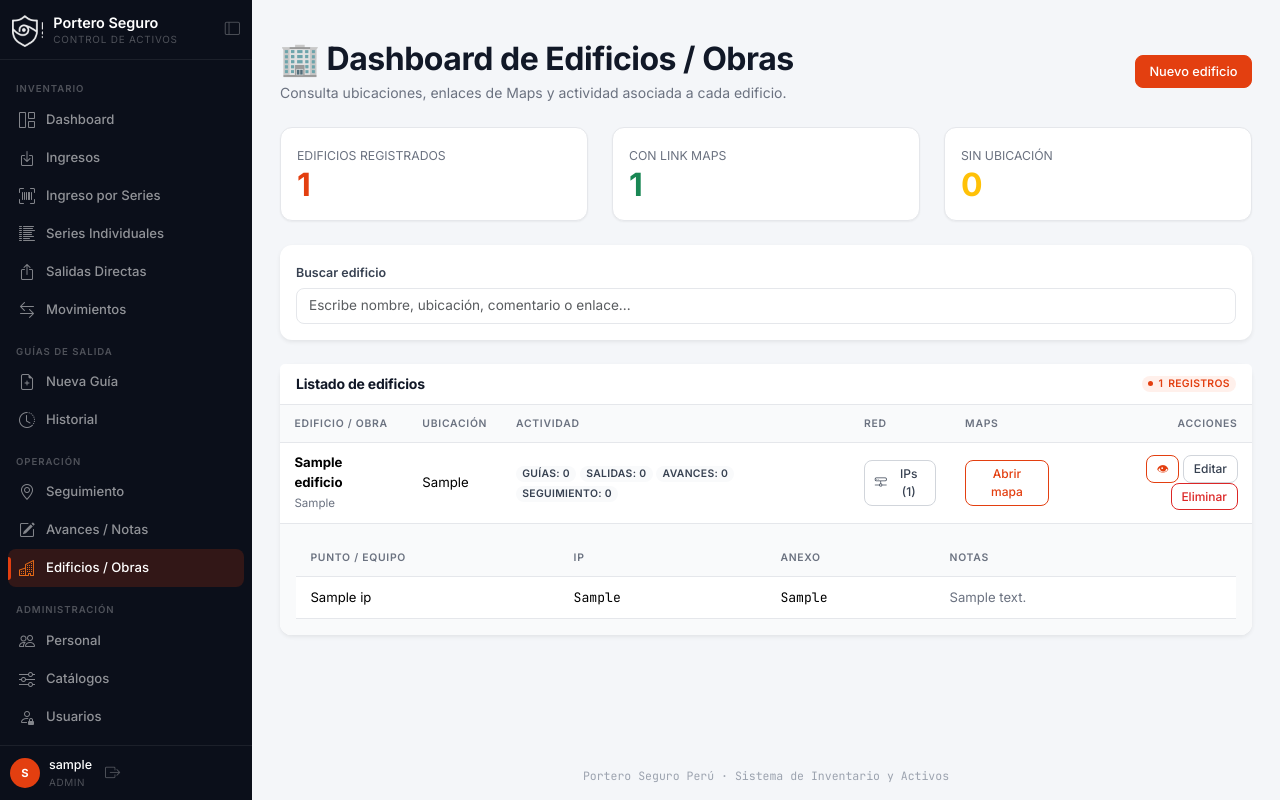
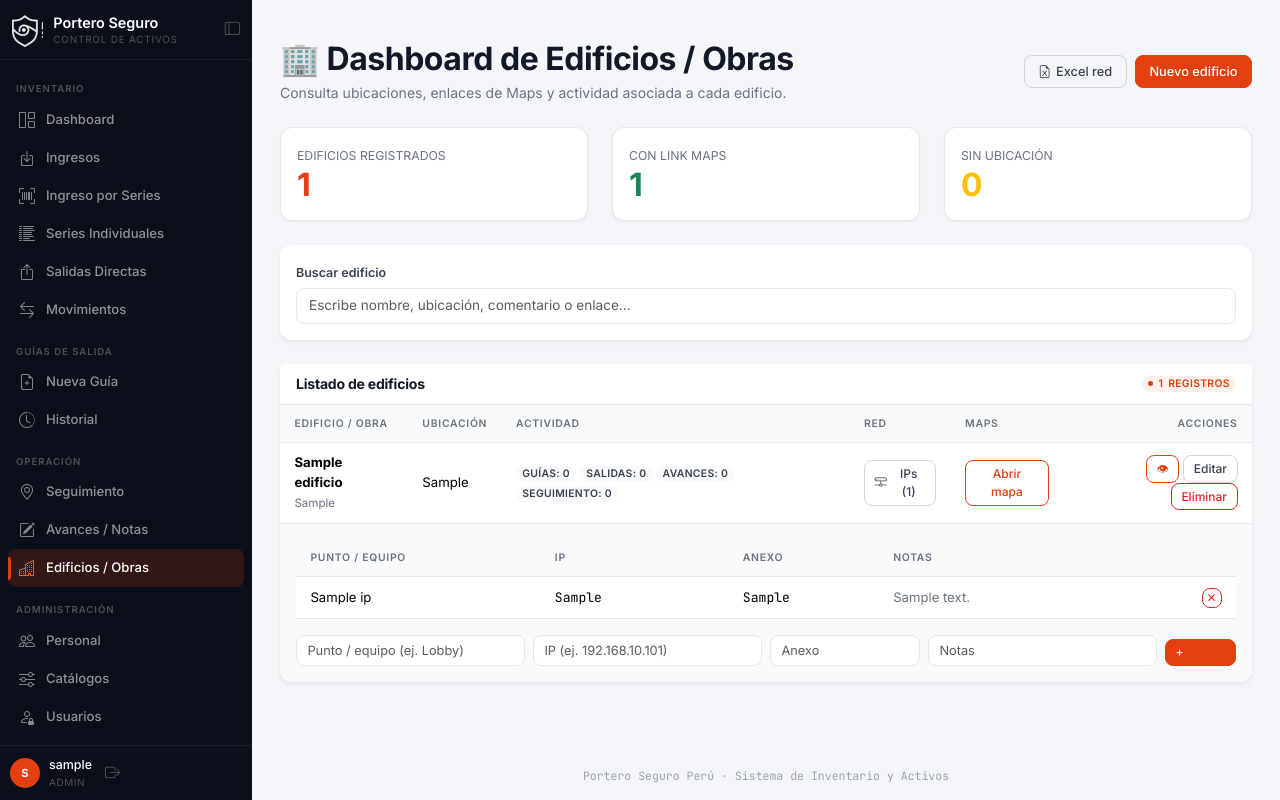
Before and after one commit to Jescodem/Sistema_Inventario_Flask, a Flask app: page /edificios in a window 1280 px wide, after a click that opens the changed part. Run offline with Flask 3, Linux system fonts and the light colour scheme; the visitor is signed in with stand-in values (Sample User, id 1); tables that the repository leaves empty hold one stand-in row (values such as "Sample post").

Commit message:
Red de edificios: gestion desde la vista y exportacion a Excel
- El admin agrega/elimina puntos de red desde el bloque expandible del
  edificio (rutas nuevas con acceso admin)
- Exportacion /exportar/red_edificios con boton "Excel red" en Edificios
- Fix: eliminar un edificio con red registrada fallaba por la clave
  foranea; ahora su red se borra junto con el
- Documentacion tecnica y manual actualizados (19 tablas, export nueva)
- +4 pruebas (41 en total, todas OK)

Co-Authored-By: Claude Opus 4.8 <noreply@anthropic.com>

```diff
--- a/portero_seguro_v7/proyecto_mejorado/app.py
+++ b/portero_seguro_v7/proyecto_mejorado/app.py
@@ -169,6 +169,8 @@ ROUTE_ACCESS = {
     'edificios': {'GET': 'lectura', 'POST': 'admin'},
     'editar_edificio': 'admin',
     'eliminar_edificio': 'admin',
+    'agregar_ip_edificio': 'admin',
+    'eliminar_ip_edificio': 'admin',
     'editar_equipo': 'operador',
     'dar_baja_equipo': 'operador',
     'seguimiento': {'GET': 'lectura', 'POST': 'operador'},
@@ -2579,6 +2581,17 @@ def exportar(tipo):
                 ''').fetchall()
             ]
 
+        elif tipo == 'red_edificios':
+            titulo = 'Red de edificios (IPs y anexos) — Portero Seguro'
+            encabezados = ['Edificio', 'Punto / equipo', 'IP', 'Anexo', 'Notas']
+            filas = conn.execute('''
+                SELECT e.nombre, ei.nombre, COALESCE(ei.ip, ''),
+                       COALESCE(ei.anexo, ''), COALESCE(ei.descripcion, '')
+                FROM edificio_ips ei
+                JOIN edificios e ON e.id = ei.edificio_id
+                ORDER BY e.nombre, ei.orden, ei.id
+            ''').fetchall()
+
         else:
             abort(404)
 
@@ -3146,9 +3159,64 @@ def eliminar_edificio(id):
         if usado > 0:
             flash('No se puede eliminar un edificio usado en guias, salidas, avances o seguimiento.', 'warning')
         else:
+            # La red del edificio (IPs/anexos) le pertenece: se elimina junto
+            # con el. Sin esto, la clave foranea bloquea el borrado.
+            conn.execute('DELETE FROM edificio_ips WHERE edificio_id = ?', (id,))
             conn.execute('DELETE FROM edificios WHERE id = ?', (id,))
             conn.commit()
             flash('Edificio eliminado correctamente.', 'success')
+    conn.close()
+    return redirect(url_for('edificios'))
+
+
+@app.route('/edificios/<int:id>/ips/agregar', methods=['POST'])
+def agregar_ip_edificio(id):
+    """Agrega un punto de red (IP/anexo) a un edificio desde la vista."""
+    conn = get_db_connection()
+    try:
+        if not conn.execute('SELECT 1 FROM edificios WHERE id = ?', (id,)).fetchone():
+            flash('El edificio no existe.', 'danger')
+            return redirect(url_for('edificios'))
+
+        nombre = clean_text(request.form.get('nombre'))
+        ip = clean_text(request.form.get('ip'))
+        anexo = clean_text(request.form.get('anexo'))
+        descripcion = clean_text(request.form.get('descripcion'))
+
+        if not nombre and not ip and not anexo:
+            flash('Indica al menos el punto/equipo, la IP o el anexo.', 'danger')
+            return redirect(url_for('edificios'))
+        if not nombre:
+            nombre = descripcion or 'Equipo'
+
+        orden = conn.execute(
+            'SELECT COALESCE(MAX(orden), 0) + 1 FROM edificio_ips WHERE edificio_id = ?',
+            (id,)
+        ).fetchone()[0]
+        conn.execute('''
+            INSERT INTO edificio_ips (edificio_id, nombre, ip, anexo, descripcion, orden)
+            VALUES (?, ?, ?, ?, ?, ?)
+        ''', (id, nombre, ip, anexo, descripcion, orden))
+        conn.commit()
+        flash('Punto de red agregado al edificio.', 'success')
+    except Exception as e:
+        conn.rollback()
+        flash(f'Error agregando el punto de red: {e}', 'danger')
+    finally:
+        conn.close()
+    return redirect(url_for('edificios'))
+
+
+@app.route('/edificios/ips/<int:ip_id>/eliminar', methods=['POST'])
+def eliminar_ip_edificio(ip_id):
+    """Elimina un punto de red concreto de un edificio."""
+    conn = get_db_connection()
+    if conn.execute('SELECT 1 FROM edificio_ips WHERE id = ?', (ip_id,)).fetchone():
+        conn.execute('DELETE FROM edificio_ips WHERE id = ?', (ip_id,))
+        conn.commit()
+        flash('Punto de red eliminado.', 'success')
+    else:
+        flash('El punto de red no existe.', 'warning')
     conn.close()
     return redirect(url_for('edificios'))
 
--- a/portero_seguro_v7/proyecto_mejorado/templates/edificios.html
+++ b/portero_seguro_v7/proyecto_mejorado/templates/edificios.html
@@ -7,7 +7,12 @@
             <h2 class="fw-bold mb-1">🏢 Dashboard de Edificios / Obras</h2>
             <p class="text-muted mb-0">Consulta ubicaciones, enlaces de Maps y actividad asociada a cada edificio.</p>
         </div>
-        <button class="btn btn-primary" data-bs-toggle="modal" data-bs-target="#modalNuevoEdificio">Nuevo edificio</button>
+        <div class="d-flex gap-2">
+            <a href="/exportar/red_edificios" class="btn btn-outline-secondary" title="Descargar todas las IPs y anexos en Excel">
+                <i class="bi bi-file-earmark-excel"></i> Excel red
+            </a>
+            <button class="btn btn-primary" data-bs-toggle="modal" data-bs-target="#modalNuevoEdificio">Nuevo edificio</button>
+        </div>
     </div>
 
     <div class="row g-4 mb-4">
@@ -53,7 +58,7 @@
                             <span class="badge bg-light text-dark border">Seguimiento: {{ e.total_seguimiento or 0 }}</span>
                         </td>
                         <td>
-                            {% if nips %}
+                            {% if nips or rol_actual == 'admin' %}
                             <button class="btn btn-sm btn-outline-secondary" type="button" data-bs-toggle="collapse" data-bs-target="#ips{{ e.id }}" title="Ver IPs y anexos del edificio">
                                 <i class="bi bi-hdd-network"></i> IPs ({{ nips|length }})
                             </button>
@@ -77,10 +82,11 @@
                                     <table class="table table-sm mb-0" style="font-size:.82rem;">
                                         <thead>
                                             <tr class="text-muted">
-                                                <th style="width:28%;">Punto / equipo</th>
-                                                <th style="width:22%;">IP</th>
-                                                <th style="width:18%;">Anexo</th>
+                                                <th style="width:26%;">Punto / equipo</th>
+                                                <th style="width:20%;">IP</th>
+                                                <th style="width:16%;">Anexo</th>
                                                 <th>Notas</th>
+                                                {% if rol_actual == 'admin' %}<th style="width:60px;"></th>{% endif %}
                                             </tr>
                                         </thead>
                                         <tbody>
@@ -90,10 +96,29 @@
                                                 <td style="font-family:var(--mono, monospace);">{{ i.ip or '—' }}</td>
                                                 <td style="font-family:var(--mono, monospace);">{{ i.anexo or '—' }}</td>
                                                 <td class="text-muted">{{ i.descripcion or '' }}</td>
+                                                {% if rol_actual == 'admin' %}
+                                                <td class="text-end">
+                                                    <form action="/edificios/ips/{{ i.id }}/eliminar" method="POST" style="display:inline;"
+                                                          onsubmit="return confirm('¿Eliminar {{ i.nombre }} de {{ e.nombre }}?')">
+                                                        <button type="submit" class="btn btn-sm btn-outline-danger py-0 px-1" title="Eliminar punto de red">✕</button>
+                                                    </form>
+                                                </td>
+                                                {% endif %}
                                             </tr>
                                             {% endfor %}
                                         </tbody>
                                     </table>
+                                    {% else %}
+                                    <div class="text-muted" style="font-size:.82rem;">Este edificio aún no tiene puntos de red registrados.</div>
+                                    {% endif %}
+                                    {% if rol_actual == 'admin' %}
+                                    <form action="/edificios/{{ e.id }}/ips/agregar" method="POST" class="row g-2 mt-2 align-items-end">
+                                        <div class="col-md-3"><input name="nombre" class="form-control form-control-sm" placeholder="Punto / equipo (ej. Lobby)"></div>
+                                        <div class="col-md-3"><input name="ip" class="form-control form-control-sm" placeholder="IP (ej. 192.168.10.101)"></div>
+                                        <div class="col-md-2"><input name="anexo" class="form-control form-control-sm" placeholder="Anexo"></div>
+                                        <div class="col-md-3"><input name="descripcion" class="form-control form-control-sm" placeholder="Notas"></div>
+                                        <div class="col-md-1"><button type="submit" class="btn btn-sm btn-primary w-100" title="Agregar punto de red">+</button></div>
+                                    </form>
                                     {% endif %}
                                 </div>
                             </div>
```
Also changed, not shown: portero_seguro_v7/proyecto_mejorado/tests/test_operaciones.py (+46 -0 lines), portero_seguro_v7/proyecto_mejorado/CHANGELOG.md, 2 other files.
